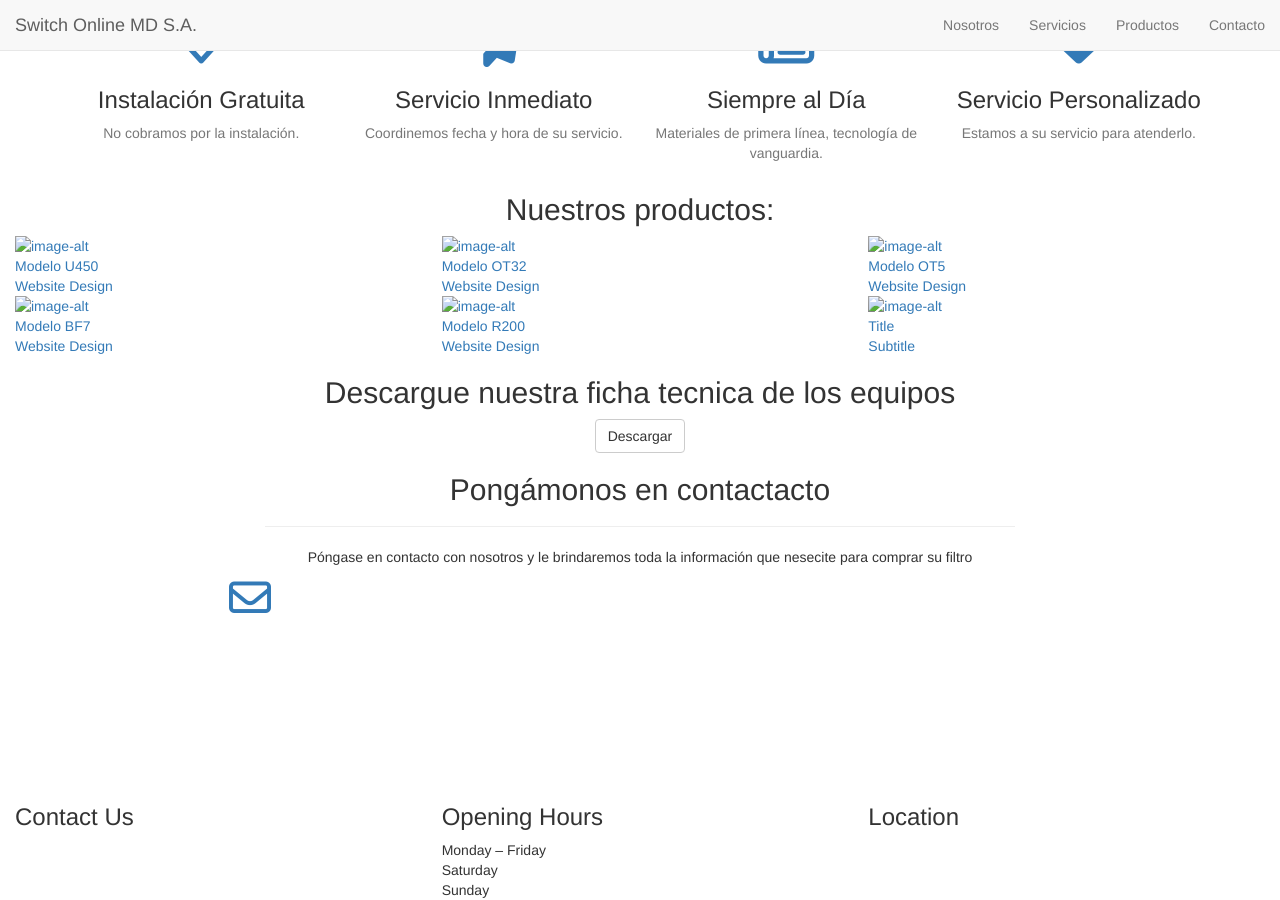
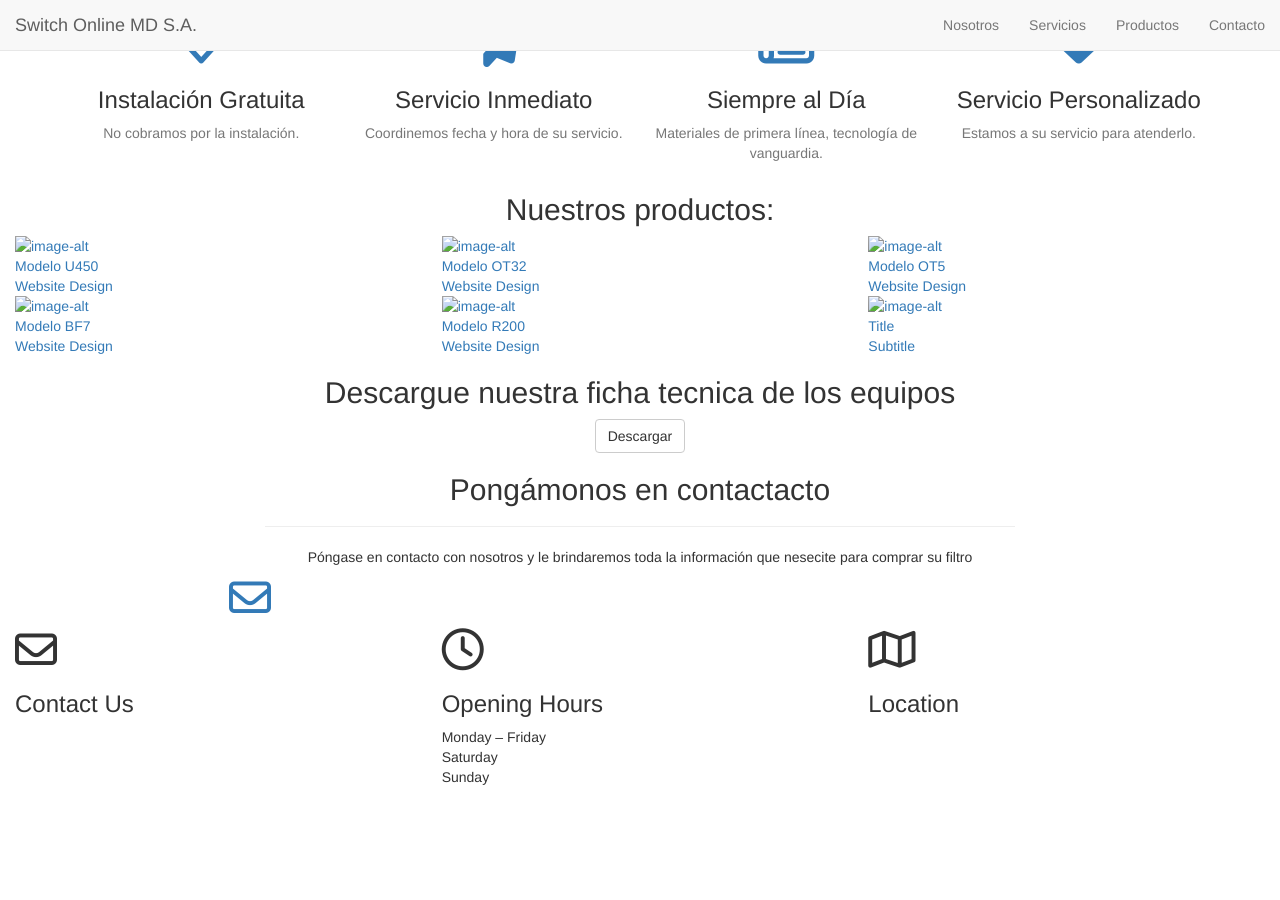
Before and after one commit to switch-on-line-md/web, a Jekyll site: the page built from _posts/2014-07-18-project-1.markdown, in a window 1280 px wide and 900 px high, scrolled down 621 px. Built offline with Jekyll 4.4.1, drawn with Linux system fonts in a browser that asks for light colours; nearby versions of some CDN libraries; library files that are not in the unit come from our copies; after the commit the page ends 1408 px from its top, so only the background shows below that.

Commit message:
Update ncontact.html

```diff
--- a/_includes/ncontact.html
+++ b/_includes/ncontact.html
@@ -1,7 +1,7 @@
 <section class="three-shade-col">
 <div class="three-shade-col">
     <div class="col-sm-4">
-        <svg class="icon icon-envelope-o"><use xlink:href="#icon-envelope-o"></use></svg>
+        <i class="fa fa-envelope-o fa-3x wow bounceIn" data-wow-delay=".1s"></i>
         <h3>Contact Us</h3>
         <ul>
             {% if site.contact.phone %}<li><strong>Phone:</strong> {{ site.contact.phone }}</li>{% endif %}
@@ -10,7 +10,7 @@
         </ul>
     </div>
     <div class="col-sm-4">
-        <svg class="icon icon-clock-o"><use xlink:href="#icon-clock-o"></use></svg>
+        <i class="fa fa-clock-o fa-3x wow bounceIn" data-wow-delay=".1s"></i>
         <h3>Opening Hours</h3>
         <table>
             <tbody>
@@ -30,7 +30,7 @@
         </table>
     </div>
     <div class="col-sm-4">
-        <svg class="icon icon-map-marker"><use xlink:href="#icon-map-marker"></use></svg>
+        <i class="fa fa-map-o fa-3x wow bounceIn" data-wow-delay=".1s"></i>
         <h3>Location</h3>
             <p>
                 {{ site.contact.address }}
```
